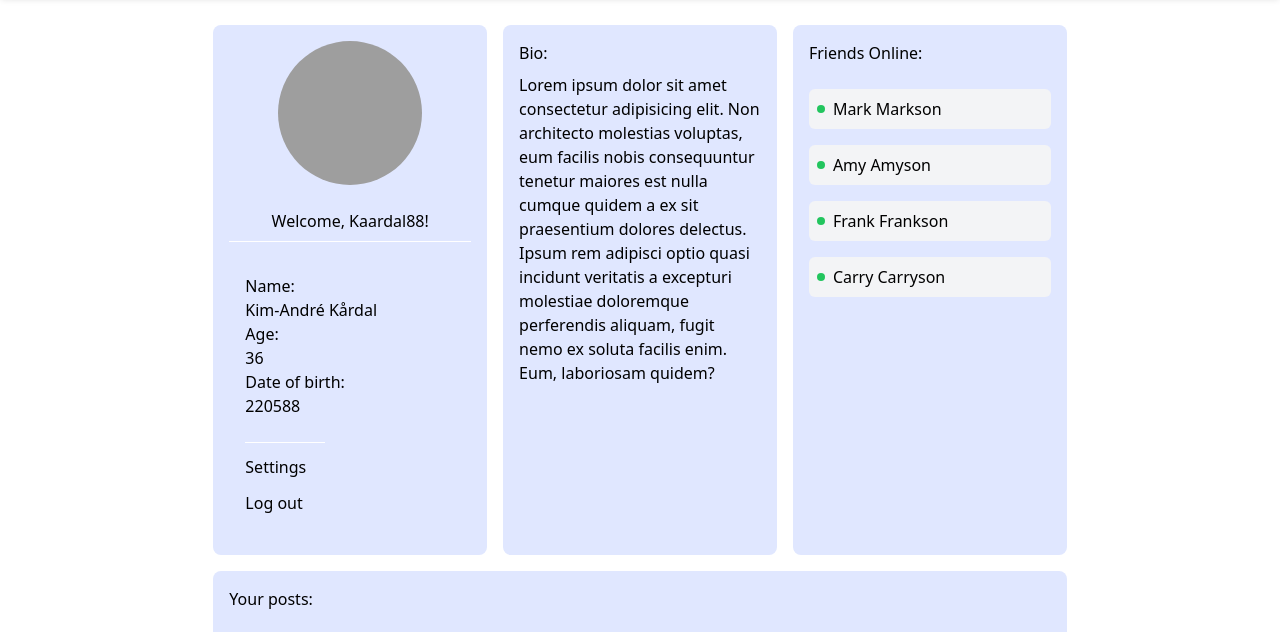
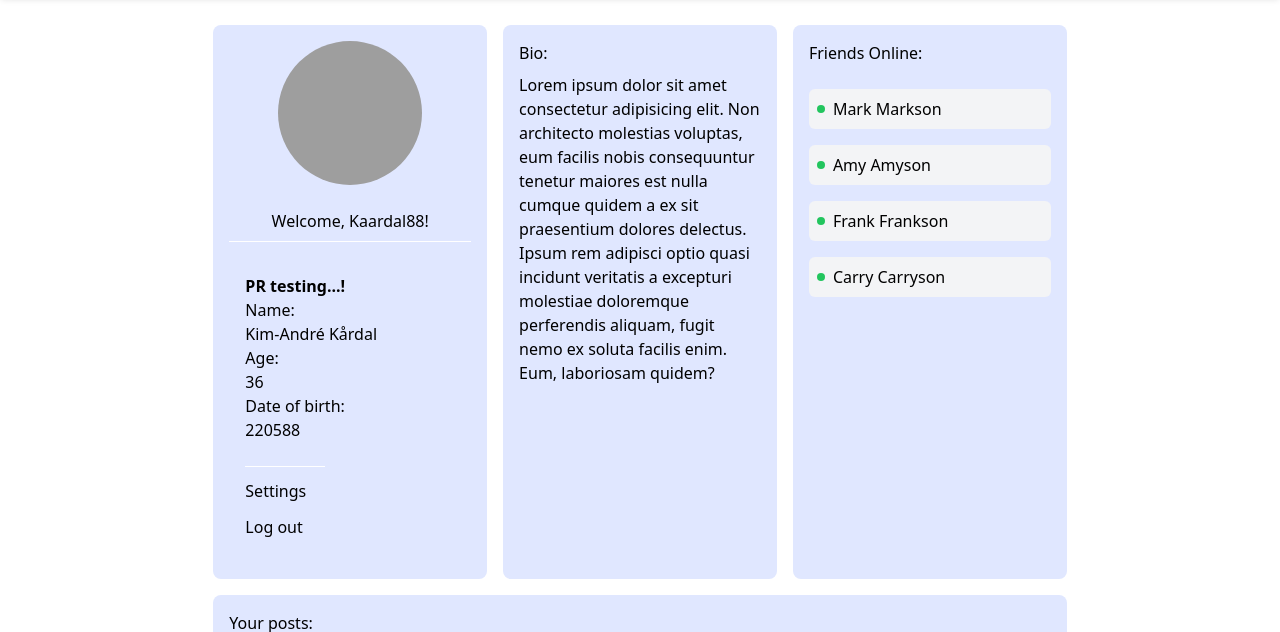
Before and after one commit to Kaardal88/FuzzBuzz, a website: page profile.html in a window 1280 px wide. Shown: the part 103-735 px from the top of the page. Drawn offline with Linux system fonts and the light colour scheme; grey boxes are pictures that could not be loaded.

Commit message:
PR testing

```diff
--- a/profile.html
+++ b/profile.html
@@ -59,6 +59,7 @@
 
   <main id="profile" class="flex-grow  bg-bgBody dark:bg-white flex items-center justify-center flex-col ">
     <section>
+
       <div class="bg-bgBody dark:bg-white flex items-center justify-center mt-32 min-h-screen">
         <div class="grid grid-cols-1 md:grid-cols-3 gap-4 w-11/12 lg:w-3/4 xl:w-2/3 ">
 
@@ -69,6 +70,7 @@
             </div>
             <div class="text-white dark:text-black p-2 w-full text-center border-bottom-white">Welcome, Kaardal88!</div>
             <div class="text-white dark:text-black text-left p-4 w-full">
+              <h1 class="font-bold">PR testing...!</h1>
               <p>Name:
               <p class="text-gray-400 dark:text-black">Kim-André Kårdal</p>
               </p>
```
